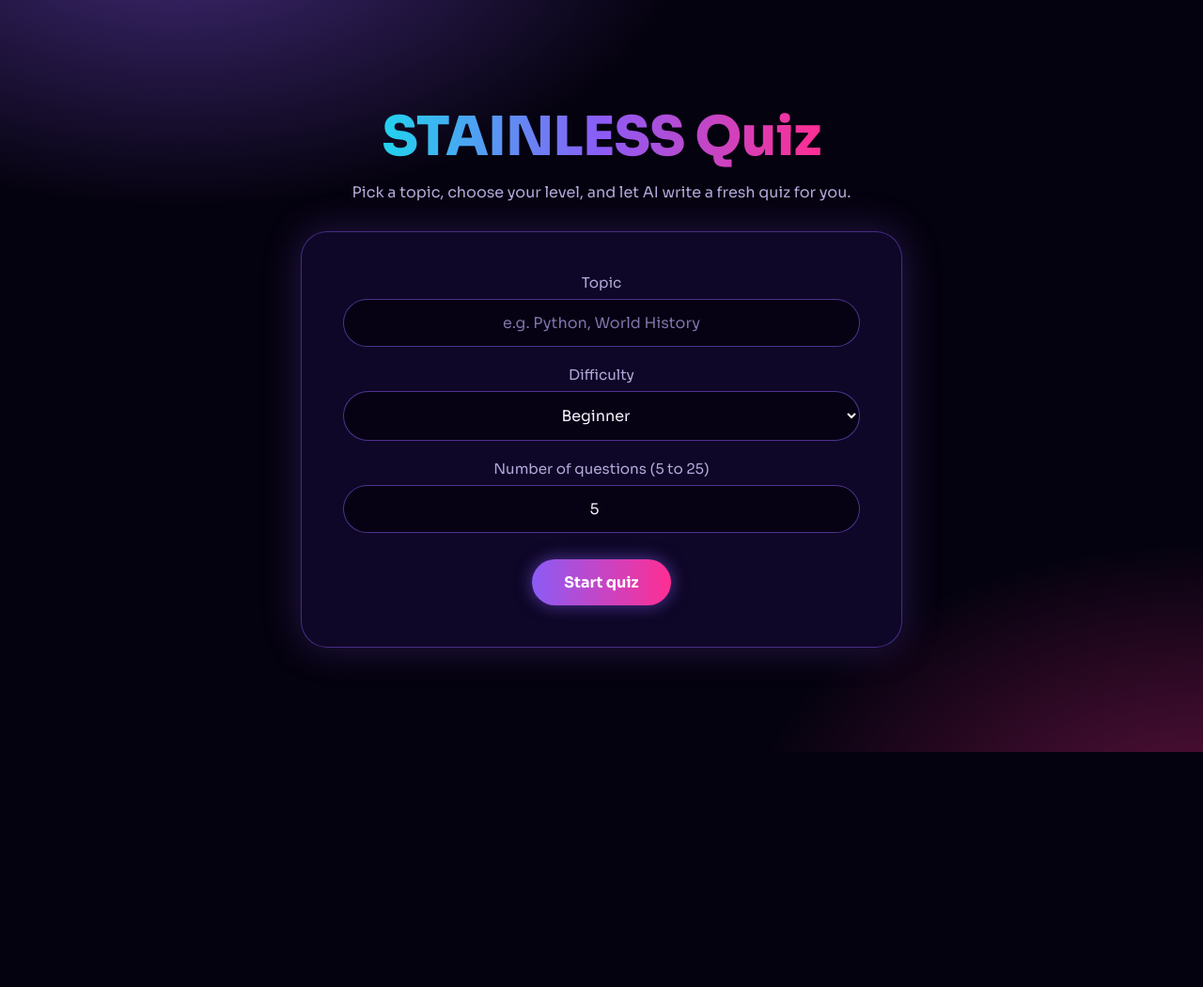
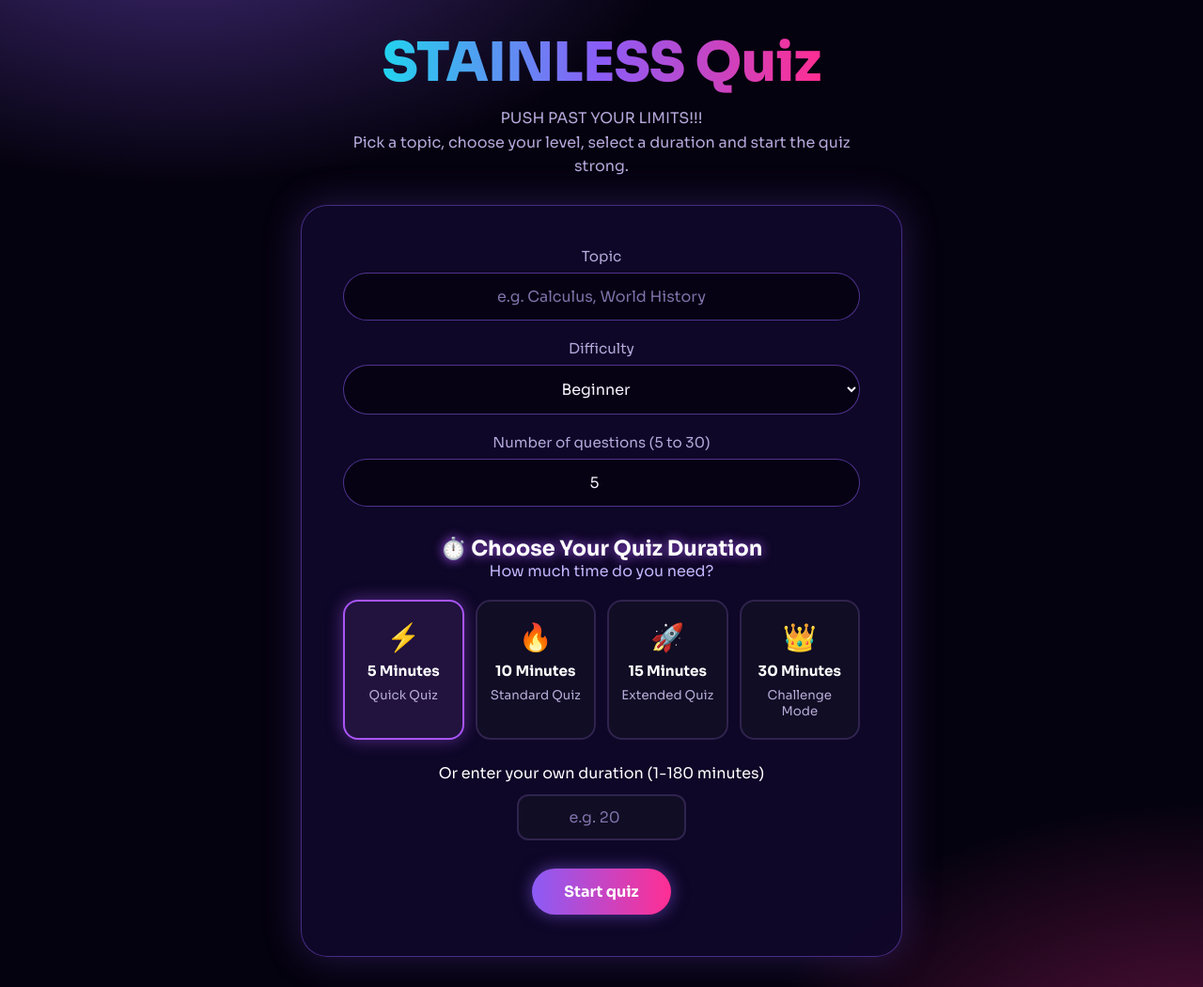
Before and after one commit to Stainless334/project, a Flask app: page / in a window 1280 px wide. Shown: the whole page at 94% size. Before the commit the page ends 800 px from the top, so only its background shows below. Run offline with Flask 3, Linux system fonts and the light colour scheme.

Commit message:
Add time feature

```diff
--- a/quiz/app.py
+++ b/quiz/app.py
@@ -10,79 +10,125 @@ def home():
 
     return render_template("index.html")
 
-@app.route("/quiz", methods=['GET', 'POST'])
+@app.route("/quiz", methods=["GET", "POST"])
 def quest():
     message = ""
 
-    if request.method == 'GET':
+    if request.method == "GET":
 
-        topic = request.args.get('topic')
-        level = request.args.get('level')
-        number = request.args.get('number')
+        topic = request.args.get("topic")
+        level = request.args.get("level")
+        number = request.args.get("number")
 
-        # Validate the topic and difficulty
+        # Validate topic and difficulty
         if not topic or not level:
             flash("Please select a topic and difficulty level.")
             return redirect(url_for("home"))
 
-        # Validate the number of questions
+        # Validate number of questions
         try:
             number = int(number)
         except (ValueError, TypeError):
             flash("Please enter a valid number.")
             return redirect(url_for("home"))
 
-        if number > 25 or number < 5:
-            flash("Please enter a number between 5 and 25.")
+        if number < 5 or number > 30:
+            flash("Please enter a number between 5 and 30.")
+            return redirect(url_for("home"))
+
+        # Get the selected quiz duration
+        custom_duration = request.args.get("custom_duration", "").strip()
+
+        try:
+            if custom_duration:
+                duration_minutes = int(custom_duration)
+            else:
+                duration_minutes = int(request.args.get("duration", 5))
+
+        except (ValueError, TypeError):
+            flash("Please enter a valid quiz duration.")
+            return redirect(url_for("home"))
+
+        # Allow durations between 1 and 180 minutes
+        if not 1 <= duration_minutes <= 180:
+            flash("Quiz duration must be between 1 and 180 minutes.")
             return redirect(url_for("home"))
 
         # Generate questions using AI
         try:
             questions = generate_questions(topic, level, number)
 
-            # Check that the AI returned the expected number
             if not isinstance(questions, list) or len(questions) != number:
-                raise ValueError("The AI returned an unexpected number of questions.")
+                raise ValueError(
+                    "The AI returned an unexpected number of questions."
+                )
 
-            # Save the quiz data
+            # Save quiz data
             session["questions"] = questions
             session["current_question"] = 0
             session["answers"] = {}
+
+            # Save the chosen duration in seconds
+            session["duration_seconds"] = duration_minutes * 60
 
         except Exception as error:
             print(f"Question generation failed: {error}")
             flash("Unable to generate questions. Please try again.")
             return redirect(url_for("home"))
 
-    elif request.method == 'POST':
+    elif request.method == "POST":
 
-        select = request.form.get('action')
+        select = request.form.get("action")
 
-        if select == 'previous':
+        if select == "previous":
             if session["current_question"] > 0:
                 session["current_question"] -= 1
 
-        elif select == 'next':
-            action = request.form.get('option')
+        elif select == "next":
+            action = request.form.get("option")
+
             session["answers"][str(session["current_question"])] = action
+            session.modified = True
 
-            if session["current_question"] != len(session["questions"]) - 1:
+            if session["current_question"] < len(session["questions"]) - 1:
                 session["current_question"] += 1
 
-        elif select == 'submit':
-            action = request.form.get('option')
+        elif select == "submit":
+            action = request.form.get("option")
+
             session["answers"][str(session["current_question"])] = action
+            session.modified = True
+
             score = 0
 
             for goal in session["answers"]:
-                if session["answers"][goal] == session["questions"][int(goal)]["Ans"]:
+                if (
+                    session["answers"][goal]
+                    == session["questions"][int(goal)]["Ans"]
+                ):
                     score += 1
+
             session["score"] = score
             return redirect(url_for("result"))
-    final = session["current_question"] == len(session["questions"]) - 1
 
-    return render_template("quiz.html", message=message,quest=session["questions"][session["current_question"]]["Quest"], options=session["questions"][session["current_question"]]["Option"], final=final, current_number=session["current_question"] + 1, total_questions=len(session["questions"]))
+    final = (
+        session["current_question"] == len(session["questions"]) - 1
+    )
 
+    return render_template(
+        "quiz.html",
+        message=message,
+        quest=session["questions"][
+            session["current_question"]
+        ]["Quest"],
+        options=session["questions"][
+            session["current_question"]
+        ]["Option"],
+        final=final,
+        current_number=session["current_question"] + 1,
+        total_questions=len(session["questions"]),
+        duration_seconds=session.get("duration_seconds", 600),
+    )
 @app.route("/result")
 def result():
     score = session.get("score")
--- a/quiz/static/script.js
+++ b/quiz/static/script.js
@@ -1,44 +1,37 @@
-// const timer = document.getElementById("timer");
-// let timeLeft = 600;
-// setInterval(function() {
-//     const minutes = Math.floor(timeLeft/60);
-//     const seconds = timeLeft%60;
-//     timer.textContent = `Time Remaining: ${minutes}:${String(seconds).padStart(2, "0")}`;
-//     timeLeft -= 1;
+document.addEventListener("DOMContentLoaded", function () {
+    const quizForm = document.getElementById("quiz-form");
+    const loadingScreen = document.getElementById("loading-screen");
 
+    if (quizForm && loadingScreen) {
+        quizForm.addEventListener("submit", function () {
+            loadingScreen.classList.add("active");
+        });
+    }
+});
 
-// }, 1000);
+const durationRadios = document.querySelectorAll(
+    'input[name="duration"]'
+);
 
-const timer = document.getElementById("timer");
+const customDuration = document.getElementById("custom-duration");
 
-const TIMER_DURATION = 600;
+if (customDuration && durationRadios.length > 0) {
 
-// Restore the remaining time, or start at 10 minutes.
-let timeLeft = sessionStorage.getItem("timeLeft");
+    customDuration.addEventListener("input", function () {
+        if (this.value !== "") {
+            durationRadios.forEach(function (radio) {
+                radio.checked = false;
+            });
+        } else {
+            document.querySelector(
+                'input[name="duration"][value="5"]'
+            ).checked = true;
+        }
+    });
 
-if (timeLeft === null) {
-    timeLeft = TIMER_DURATION;
-} else {
-    timeLeft = Number(timeLeft);
+    durationRadios.forEach(function (radio) {
+        radio.addEventListener("change", function () {
+            customDuration.value = "";
+        });
+    });
 }
-
-const interval = setInterval(function() {
-    if (timeLeft <= 0) {
-        clearInterval(interval);
-        sessionStorage.removeItem("timeLeft");
-        timer.textContent = "00:00";
-
-        // TODO: Handle quiz timeout here.
-        return;
-    }
-
-    timeLeft--;
-
-    sessionStorage.setItem("timeLeft", timeLeft);
-
-    const minutes = Math.floor(timeLeft / 60);
-    const seconds = timeLeft % 60;
-
-    timer.textContent =
-        `Time Remaining: ${String(minutes).padStart(2, "0")}:${String(seconds).padStart(2, "0")}`;
-}, 1000);
--- a/quiz/static/style.css
+++ b/quiz/static/style.css
@@ -147,3 +147,179 @@ button[value="previous"] { background: transparent; border: 2px solid var(--viol
 button[value="previous"]:hover { box-shadow: 0 0 24px 4px rgba(139,92,246,.7); }
 button[value="submit"] { background: linear-gradient(90deg, var(--cyan), var(--violet)); box-shadow: 0 0 20px rgba(34,211,238,.55); }
 button[value="submit"]:hover { box-shadow: 0 0 32px 6px rgba(34,211,238,.65); }
+
+/* Loading screen */
+.loading-screen {
+    position: fixed;
+    inset: 0;
+    z-index: 9999;
+
+    display: flex;
+    justify-content: center;
+    align-items: center;
+
+    background: rgba(5, 5, 20, 0.97);
+    backdrop-filter: blur(12px);
+
+    opacity: 0;
+    visibility: hidden;
+    pointer-events: none;
+
+    transition: opacity 0.3s ease, visibility 0.3s ease;
+}
+
+.loading-screen.active {
+    opacity: 1;
+    visibility: visible;
+    pointer-events: auto;
+}
+
+.loader-content {
+    text-align: center;
+    padding: 30px;
+}
+
+.loader-content h2 {
+    color: #ffffff;
+    font-size: 1.8rem;
+    margin-top: 25px;
+
+    text-shadow: 0 0 15px #a855f7;
+}
+
+.loader-content p {
+    color: #c4b5fd;
+    font-size: 1rem;
+}
+
+/* Neon spinning animation */
+.loader {
+    width: 65px;
+    height: 65px;
+
+    margin: 0 auto;
+
+    border: 5px solid rgba(168, 85, 247, 0.2);
+    border-top: 5px solid #a855f7;
+    border-right: 5px solid #00d9ff;
+
+    border-radius: 50%;
+
+    box-shadow: 0 0 25px rgba(168, 85, 247, 0.5);
+
+    animation: spin 0.8s linear infinite;
+}
+
+@keyframes spin {
+    to {
+        transform: rotate(360deg);
+    }
+}
+
+/* Quiz Duration Selector */
+.duration-section {
+    margin: 30px 0;
+    text-align: center;
+}
+
+.duration-section h3 {
+    color: #ffffff;
+    font-size: 1.4rem;
+    text-shadow: 0 0 12px #a855f7;
+}
+
+.duration-section p {
+    color: #c4b5fd;
+    margin-bottom: 20px;
+}
+
+.duration-options {
+    display: grid;
+    grid-template-columns: repeat(4, minmax(0, 1fr));
+    gap: 12px;
+}
+
+.duration-card {
+    position: relative;
+    display: flex;
+    flex-direction: column;
+    align-items: center;
+    gap: 8px;
+    padding: 20px 10px;
+    border: 2px solid #30234d;
+    border-radius: 16px;
+    background: #100d24;
+    color: #ffffff;
+    cursor: pointer;
+    transition: 0.25s ease;
+}
+
+.duration-card input {
+    position: absolute;
+    opacity: 0;
+}
+
+.duration-card span {
+    font-size: 1.8rem;
+}
+
+.duration-card strong {
+    font-size: 0.95rem;
+}
+
+.duration-card small {
+    color: #b8acd8;
+}
+
+.duration-card:hover {
+    border-color: #a855f7;
+    transform: translateY(-3px);
+}
+
+.duration-card:has(input:checked) {
+    border-color: #a855f7;
+    background: #21123e;
+    box-shadow: 0 0 18px rgba(168, 85, 247, 0.45);
+}
+
+.duration-card:has(input:focus-visible) {
+    outline: 2px solid #00d9ff;
+    outline-offset: 4px;
+}
+
+.custom-duration {
+    margin-top: 25px;
+    display: flex;
+    flex-direction: column;
+    align-items: center;
+    gap: 12px;
+}
+
+.custom-duration label {
+    color: #ffffff;
+}
+
+.custom-duration input {
+    width: 180px;
+    max-width: 100%;
+    box-sizing: border-box;
+    padding: 12px;
+    border: 2px solid #30234d;
+    border-radius: 12px;
+    background: #100d24;
+    color: #ffffff;
+    font-size: 1rem;
+    text-align: center;
+}
+
+.custom-duration input:focus {
+    outline: none;
+    border-color: #00d9ff;
+    box-shadow: 0 0 15px rgba(0, 217, 255, 0.4);
+}
+
+@media (max-width: 600px) {
+    .duration-options {
+        grid-template-columns: repeat(2, minmax(0, 1fr));
+    }
+}
--- a/quiz/templates/index.html
+++ b/quiz/templates/index.html
@@ -10,17 +10,17 @@
 </head>
 <body>
   <h1>STAINLESS Quiz</h1>
-  <p class="lead">Pick a topic, choose your level, and let AI write a fresh quiz for you.</p>
+  <p class="lead">PUSH PAST YOUR LIMITS!!!<br>Pick a topic, choose your level, select a duration  and start the quiz strong.</p>
 
   <main class="card">
     {% with messages = get_flashed_messages() %}
       {% for m in messages %}<div class="flash">{{ m }}</div>{% endfor %}
     {% endwith %}
 
-    <form action="{{ url_for('quest') }}" method="get">
+    <form id="quiz-form" action="{{ url_for('quest') }}" method="get">
       <div class="field">
         <label class="field-label" for="topic">Topic</label>
-        <input type="text" id="topic" name="topic" placeholder="e.g. Python, World History" required>
+        <input type="text" id="topic" name="topic" placeholder="e.g. Calculus, World History" required>
       </div>
       <div class="field">
         <label class="field-label" for="level">Difficulty</label>
@@ -31,12 +31,72 @@
         </select>
       </div>
       <div class="field">
-        <label class="field-label" for="number">Number of questions (5 to 25)</label>
-        <input type="number" id="number" name="number" min="5" max="25" value="5" required>
+        <label class="field-label" for="number">Number of questions (5 to 30)</label>
+        <input type="number" id="number" name="number" min="5" max="30" value="5" required>
+      </div>
+      <!-- Quiz Duration Selector -->
+      <div class="duration-section">
+          <h3>⏱️ Choose Your Quiz Duration</h3>
+          <p>How much time do you need?</p>
+
+          <div class="duration-options">
+
+              <label class="duration-card">
+                  <input type="radio" name="duration" value="5" checked>
+                  <span>⚡</span>
+                  <strong>5 Minutes</strong>
+                  <small>Quick Quiz</small>
+              </label>
+
+              <label class="duration-card">
+                  <input type="radio" name="duration" value="10">
+                  <span>🔥</span>
+                  <strong>10 Minutes</strong>
+                  <small>Standard Quiz</small>
+              </label>
+
+              <label class="duration-card">
+                  <input type="radio" name="duration" value="15">
+                  <span>🚀</span>
+                  <strong>15 Minutes</strong>
+                  <small>Extended Quiz</small>
+              </label>
+
+              <label class="duration-card">
+                  <input type="radio" name="duration" value="30">
+                  <span>👑</span>
+                  <strong>30 Minutes</strong>
+                  <small>Challenge Mode</small>
+              </label>
+
+          </div>
+
+          <div class="custom-duration">
+              <label for="custom-duration">
+                  Or enter your own duration (1-180 minutes)
+              </label>
+
+              <input
+                  type="number"
+                  id="custom-duration"
+                  name="custom_duration"
+                  min="1"
+                  max="180"
+                  placeholder="e.g. 20"
+              >
+          </div>
       </div>
       <div class="btn-row"><button class="btn" type="submit">Start quiz</button></div>
     </form>
+    <div id="loading-screen" class="loading-screen">
+      <div class="loader-content">
+        <div class="loader"></div>
+        <h2>Loading questions...</h2>
+        <p>Please wait!</p>
+      </div>
+    </div>
   </main>
   <script>try { sessionStorage.removeItem("deadline"); } catch (e) {}</script>
+  <script src="{{ url_for('static', filename='script.js') }}"></script>
 </body>
 </html>
--- a/quiz/templates/quiz.html
+++ b/quiz/templates/quiz.html
@@ -9,6 +9,7 @@
   <link rel="stylesheet" href="{{ url_for('static', filename='style.css') }}">
 </head>
 <body class="quiz-bg">
+  <div id="quiz-config" data-duration="{{ duration_seconds }}"></div>
   <main class="card">
     <div class="topbar">
       <span>Question {{ current_number }} of {{ total_questions }}</span>
@@ -41,7 +42,8 @@
 
   <script>
     // Timer keeps running across page reloads by saving an absolute deadline.
-    const DURATION = 600; // seconds
+    const config = document.getElementById("quiz-config");
+    const DURATION = Number(config.dataset.duration);
     const timerEl = document.getElementById("timer");
     let deadline = null;
     try { deadline = Number(sessionStorage.getItem("deadline")) || null; } catch (e) {}
```
